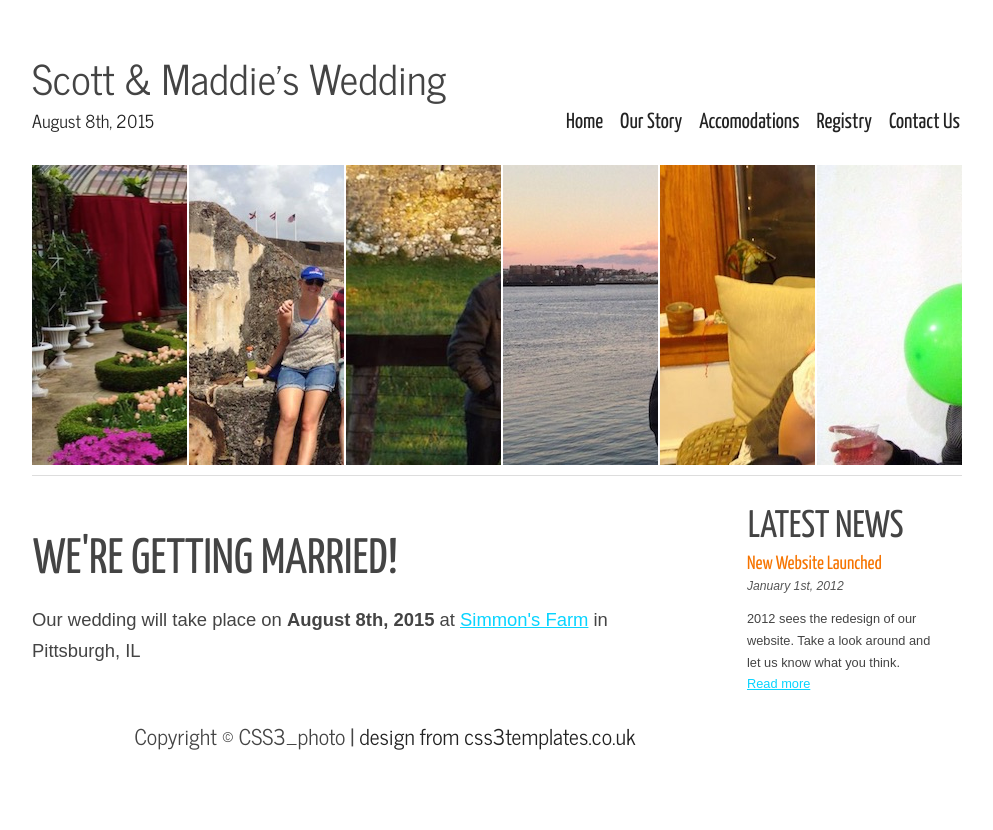
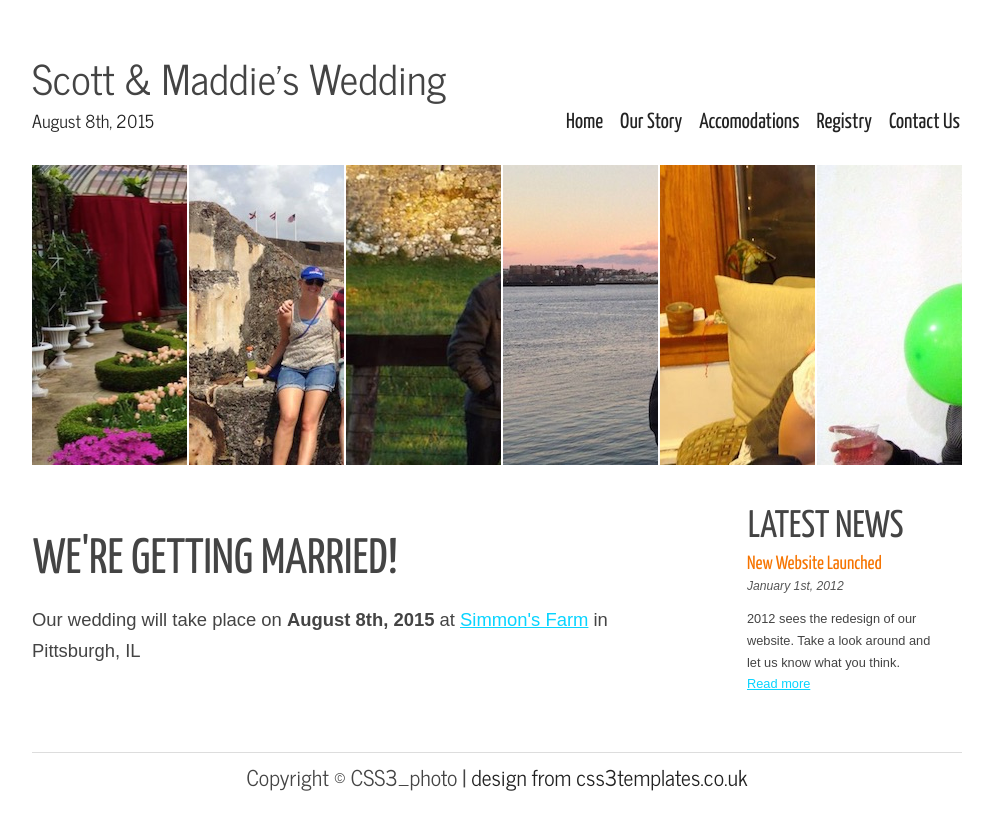
Before and after one commit to scottshepard/scottandmaddie, a Jekyll site: the page built from index.html, in a window 1280 px wide. Shown: the top 830 px of the page, without its empty margins (143-1136 px from the left). Built offline with Jekyll 4.4.1, drawn with Linux system fonts in a browser that asks for light colours.

Commit message:
footer at bottom of page

```diff
--- a/_layouts/default.html
+++ b/_layouts/default.html
@@ -49,18 +49,17 @@
             <p>2012 sees the redesign of our website. Take a look around and let us know what you think.<br /><a href="#">Read more</a></p>
           </div>
         </div>
+      <div class="content">
 
+        {{ content }}
 
-
-    <div class="content">
-      {{ content }}
+      </div>
     </div>
 
     <footer>
       <p>Copyright &copy; CSS3_photo | <a href="http://www.css3templates.co.uk">design from css3templates.co.uk</a></p>
     </footer>
 
-  </div>
     <p>&nbsp;</p>
     <!-- javascript at the bottom for fast page loading -->
     <script type="text/javascript" src="js/jquery.js"></script>
```
Lines whose indentation alone changed are shown as unchanged.
